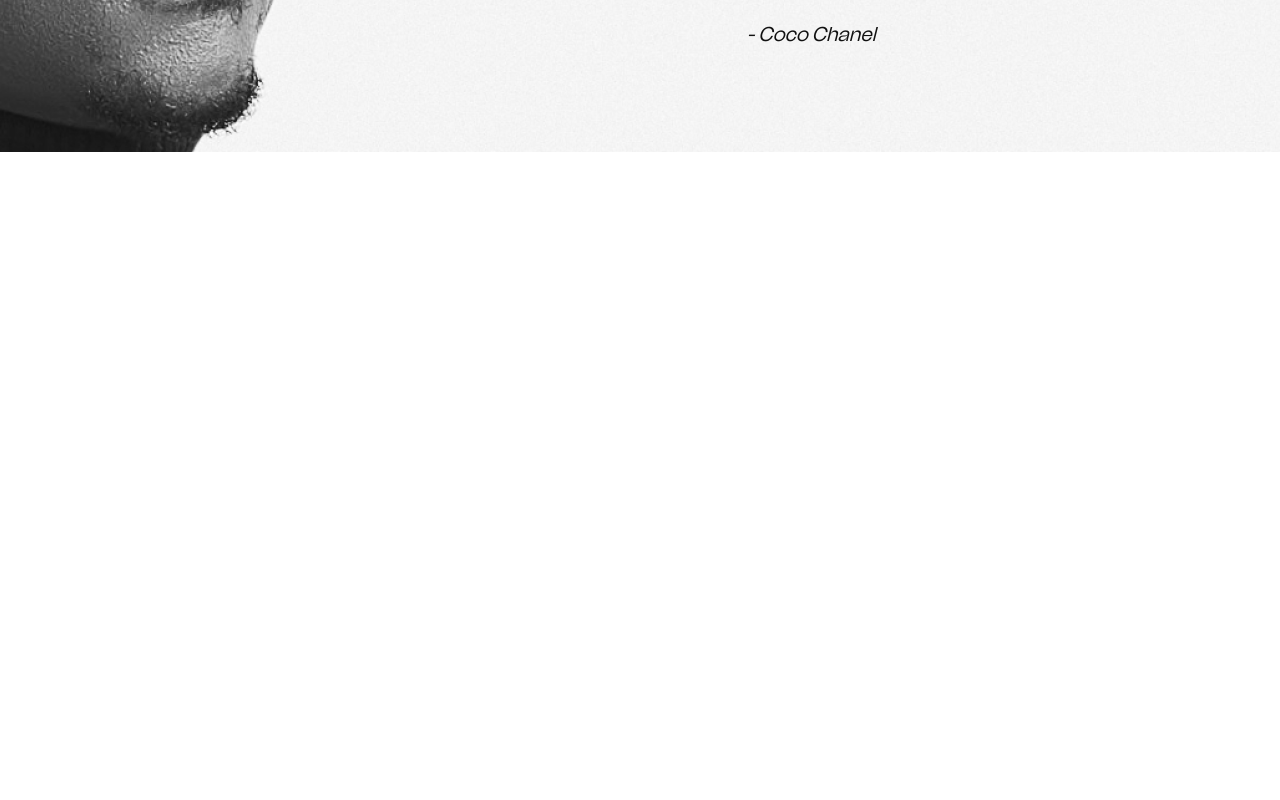
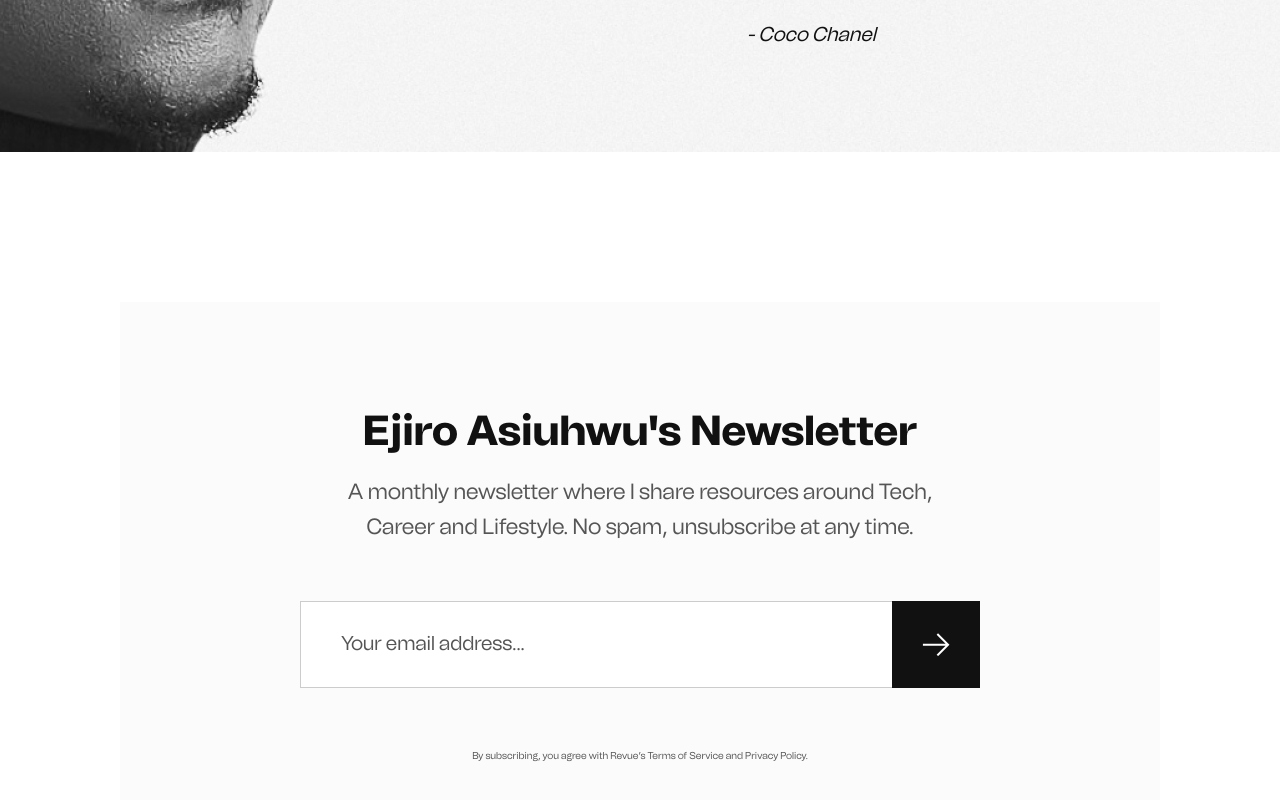
Before and after one commit to ejirocodes/portfolio-1, a Next.js app: page / in a window 1280 px wide. Shown: the part 6886-7686 px from the top of the page. Before the commit the page ends 7038 px from the top, so only its background shows below. Built offline with nearby package versions, Linux system fonts and the light colour scheme.

Commit message:
responsibe newletter

```diff
--- a/components/article/Newsletter.tsx
+++ b/components/article/Newsletter.tsx
@@ -1,23 +1,27 @@
 const Newsletter = () => {
   return (
-    <section className="bg-[#FBFBFB] text-center px-[180px] pt-[105px] pb-[121px]">
-      <h1 className="mb-[19px] text-dark text-[42px] leading-[48px] font-bold ">
+    <section className="bg-[#FBFBFB] text-center md:px-[180px] px-[58px] md:pt-[105px] pt-[43px] pb-[48px] md:pb-[121px]">
+      <h1 className="md:mb-[19px] mb-[6px] text-dark md:text-[42px] text-[20px] leading-[48px] font-bold ">
         Ejiro Asiuhwu&apos;s Newsletter
       </h1>
-      <p className="md:mb-[57px] text-gray5 text-[22px] leading-[35px]">
+      <p className="md:mb-[57px] mb-[30px] text-gray5 md:text-[22px] text-[10px] leading-[16px] md:leading-[35px]">
         A monthly newsletter where I share resources around Tech,
         <br />
         Career and Lifestyle. No spam, unsubscribe at any time.
       </p>
-      <div className="flex items-center justify-center h-[87px] md:mb-[60px]">
+      <form className="flex items-center justify-center md:h-[87px] h-[40px] md:mb-[60px] mb-[40px]">
         <input
-          type="text"
-          className="w-full placeholder:text-gray5 h-full border border-solid border-r-0 border-gray2 pl-[40px]"
+          required
+          type="email"
+          className="w-full placeholder:text-gray5 placeholder:text-[10px] md:placeholder:text-[20px] h-full border border-solid border-r-0 border-gray2 pl-[40px]"
           placeholder="Your email address..."
         />
-        <button className="bg-dark h-full w-[102px] group flex items-center justify-center focus:bg-slate-800 active:bg-slate-900 ">
+        <button
+          type="submit"
+          className="bg-dark h-full w-[68px]  md:w-[102px] group flex items-center justify-center focus:bg-slate-800 active:bg-slate-900 "
+        >
           <svg
-            className="group-hover:translate-x-2 transition-all duration-300 ease-[cubic-bezier(.32,2,.55,.27)]"
+            className="group-hover:translate-x-2 md:w-full w-[10px] transition-all duration-300 ease-[cubic-bezier(.32,2,.55,.27)]"
             width="27"
             height="24"
             viewBox="0 0 27 24"
@@ -32,8 +36,8 @@ const Newsletter = () => {
             />
           </svg>
         </button>
-      </div>
-      <p className="text-gray5 font-[20px]">
+      </form>
+      <p className="text-gray5 md:font-[20px] text-[10px]">
         By subscribing, you agree with Revue’s Terms of Service and Privacy
         Policy.
       </p>
--- a/components/home/Experience.tsx
+++ b/components/home/Experience.tsx
@@ -2,7 +2,7 @@ import LineHoriz from "../shared/LineHoriz";
 
 export default function Experience() {
   return (
-    <section className="container-space md:mb-[150px] mb-[100px]">
+    <section className="container-space container-mb">
       <div className="md:mb-[40px] mb-[25px]  tech-container">
         <span className="invisible flex">0</span>
         <h1 className="stroke-heading  md:w-1/2">
--- a/components/home/Quote.tsx
+++ b/components/home/Quote.tsx
@@ -1,6 +1,6 @@
 export default function Quote() {
   return (
-    <section className="bg-hero-quote w-full bg-cover md:h-[670px] h-[289px] bg-no-repeat md:bg-top bg-left flex items-center justify-end">
+    <section className="bg-hero-quote w-full bg-cover container-mb md:h-[670px] h-[289px] bg-no-repeat md:bg-top bg-left flex items-center justify-end">
       <div className="md:w-5/12 w-1/2 md:pr-[50px]">
         <p className="md:text-[50px] text-[20px] font-extrabold mb-5 ">
           “In order to be irreplaceable, one must always be different”
--- a/components/home/endorsement/Endorsement.tsx
+++ b/components/home/endorsement/Endorsement.tsx
@@ -46,7 +46,7 @@ He has great knowledge of front-end development, he delivered complex stories wi
     },
   ];
   return (
-    <section className="md:mb-[150px] mb-[100px]">
+    <section className="container-mb">
       <div className="md:mb-[40px] mb-[25px] items-start tech-container container-space">
         <h1 className="stroke-heading  md:w-1/2">
           <span className="stroke-text stroke">04.</span>
--- a/components/home/work/Work.tsx
+++ b/components/home/work/Work.tsx
@@ -20,7 +20,7 @@ export default function work() {
     },
   ];
   return (
-    <section className="md:mb-[150px] mb-[100px] container-space">
+    <section className="container-mb container-space">
       <div className="md:mb-[40px] mb-[25px] items-start tech-container">
         <h1 className="stroke-heading">
           <span className="stroke-text stroke">05.</span>
--- a/pages/index.tsx
+++ b/pages/index.tsx
@@ -98,7 +98,9 @@ const Home: NextPage = () => {
         <Endorsement />
         <Work />
         <Quote />
-        <div className="container-space">{/* <Newsletter /> */}</div>
+        <div className="md:container-space ">
+          <Newsletter />
+        </div>
       </main>
     </div>
   );
--- a/styles/globals.css
+++ b/styles/globals.css
@@ -80,6 +80,9 @@
   }
   .tech-title {
     @apply md:text-[30px] text-[18px] font-extrabold md:mr-[120px] md:w-[25%] md:text-right;
+  }
+  .container-mb {
+    @apply md:mb-[150px] mb-[100px];
   }
 }
 .stroke-text {
```
